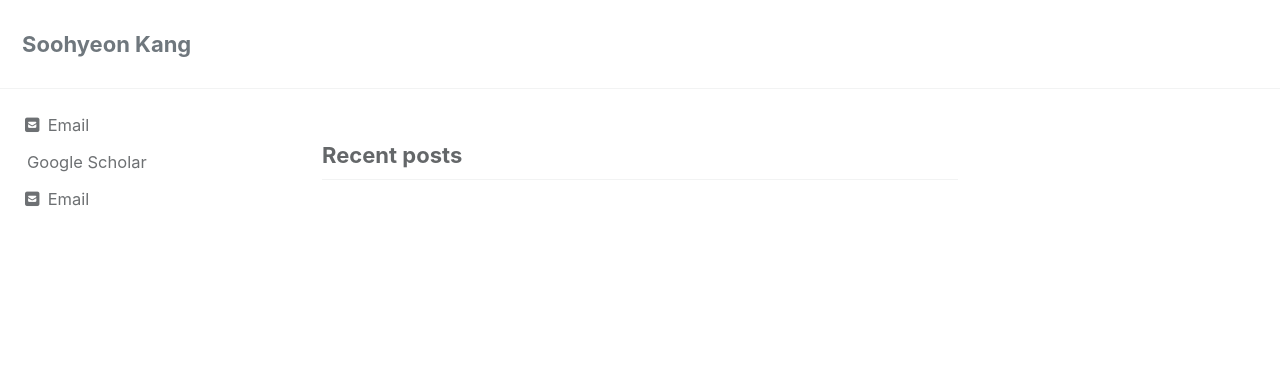
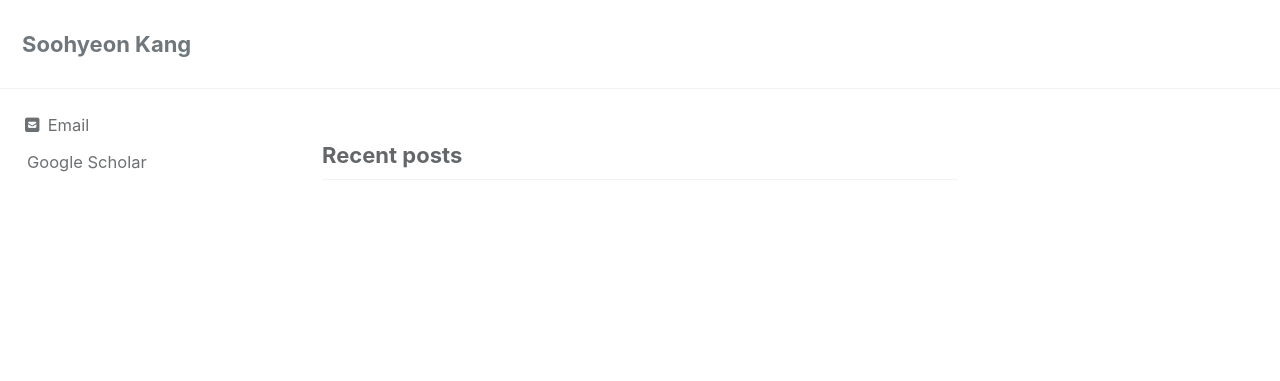
Before and after one commit to soohyeonkang16/soohyeonkang16.github.io, a Jekyll site: the page built from index.html, in a window 1280 px wide. Shown: the top 381 px of the page. Built offline with Jekyll 4.4.1, drawn with Linux system fonts in a browser that asks for light colours; cached includes are drawn as plain includes; the list of posts is cut into pages by our own code.

Commit message:
Update _config.yml

```diff
--- a/_config.yml
+++ b/_config.yml
@@ -118,14 +118,14 @@ author:
   avatar           : # path of avatar image, e.g. "/assets/images/bio-photo.jpg"
   bio              : ""
   # location         : "Somewhere"
-  email            : soohyeonkang16@gmail.com
+  # email            : soohyeonkang16@gmail.com
   # fediverse      : "@you@instance.social"  # used for fediverse:creator meta tag
   links:
     - label: "Email"
       icon: "fas fa-fw fa-square-envelope"
       url: "mailto:soohyeonkang16@email.com"
     - label: "Google Scholar"
-      icon: "ai ai-google-shcolar"
+      icon: "ai ai-google-schcolar"
       url: "https://scholar.google.com/citations?user=9KhXMBEAAAAJ&hl=ko&oi=ao"
     - label: "Twitter"
       icon: "fab fa-fw fa-square-x-twitter"
```
